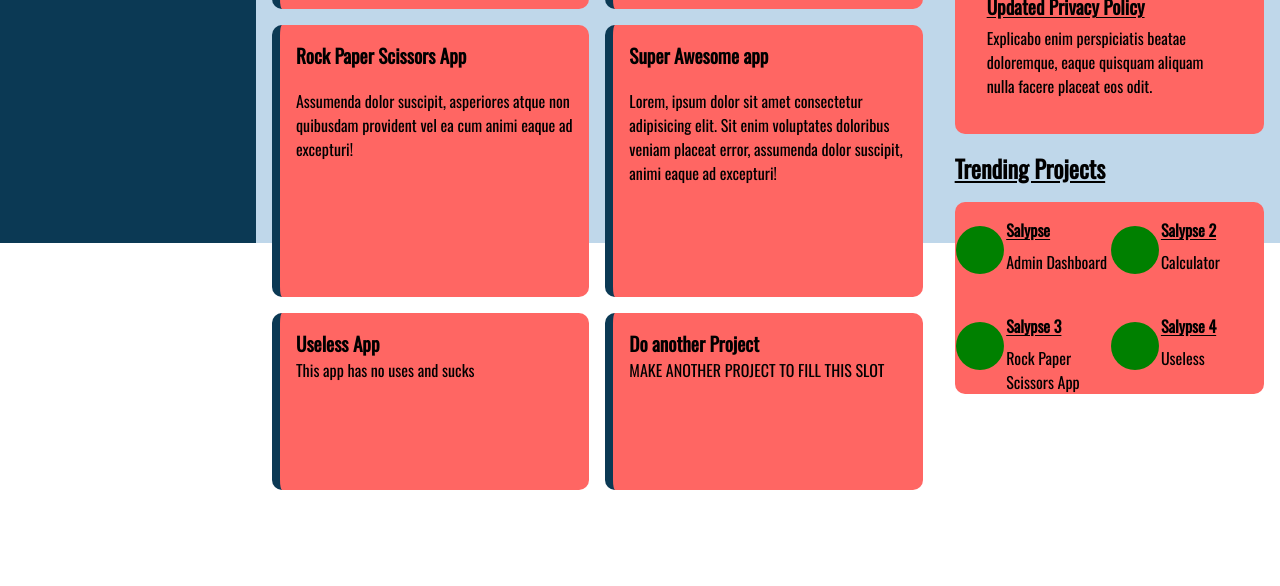
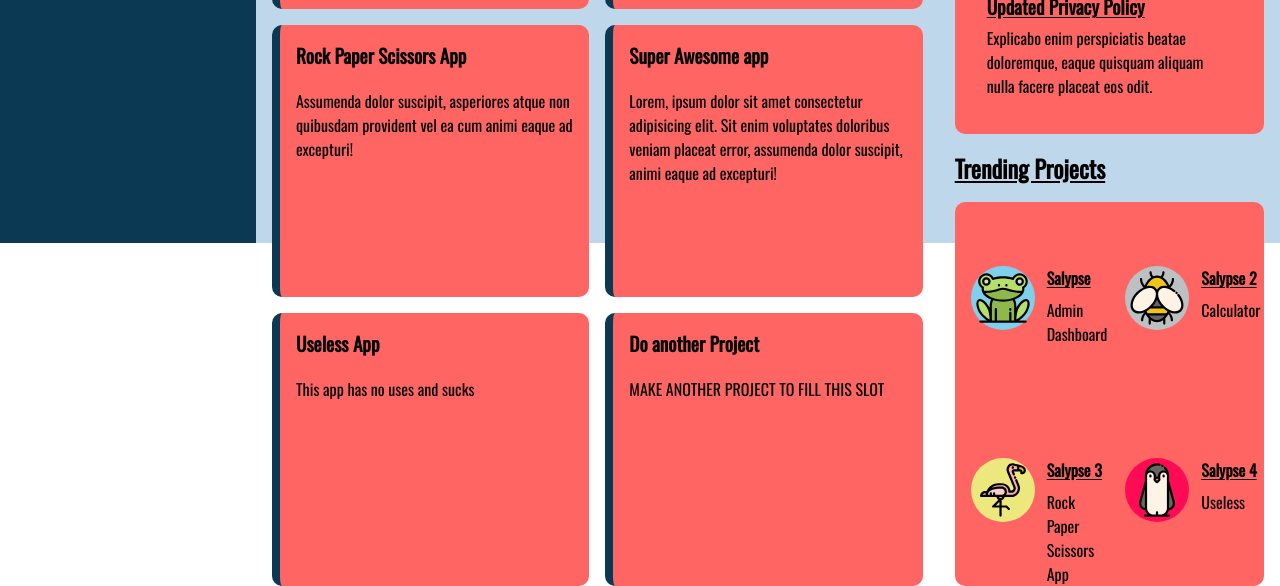
Before and after one commit to Salypse/admin-dashboard, a plain HTML site: page index.html in a window 1280 px wide. Shown: the part 557-1143 px from the top of the page. Before the commit the page ends 1047 px from the top, so only its background shows below. Drawn offline with Linux system fonts and the light colour scheme.

Commit message:
Add admin dashboard trending icons

```diff
--- a/index.html
+++ b/index.html
@@ -106,22 +106,22 @@
             <p>Trending Projects</p>
             <div class="trending">
                 <div class="trending-card">
-                    <div class="trending-picture"></div>
+                    <img src="./icons/header/main-profile-icon.svg">
                     <div class="trending-name">Salypse</div>
                     <div class="trending-project">Admin Dashboard</div>
                 </div>
                 <div class="trending-card">
-                    <div class="trending-picture"></div>
+                    <img src="./icons/main-content/bee-icon.svg">
                     <div class="trending-name">Salypse 2</div>
                     <div class="trending-project">Calculator</div>
                 </div>
                 <div class="trending-card">
-                    <div class="trending-picture"></div>
+                    <img src="./icons/main-content/flamingo-icon.svg">
                     <div class="trending-name">Salypse 3</div>
                     <div class="trending-project">Rock Paper Scissors App</div>
                 </div>
                 <div class="trending-card">
-                    <div class="trending-picture"></div>
+                    <img src="./icons/main-content/penguin-icon.svg">
                     <div class="trending-name">Salypse 4</div>
                     <div class="trending-project">Useless</div>
                 </div>
--- a/styles.css
+++ b/styles.css
@@ -307,16 +307,15 @@ img {
     grid-template-rows: repeat(2, 1fr);
 }
 
-.trending-picture {
+.trending-card img{
     grid-area: 1 / 1 / -1 / 2;
-
-    background-color: green;
-    width: 3rem;
-    height: 3rem;
-    border-radius: 50%;
 
     justify-self: center;
     align-self: center;
+
+    height: 4rem;
+    width: 4rem;
+    margin-left: 1rem;
 }
 
 .trending-name {
```
Also changed, not shown: icons/main-content/bee-icon.svg (added), icons/main-content/flamingo-icon.svg (added), icons/main-content/penguin-icon.svg (added).
